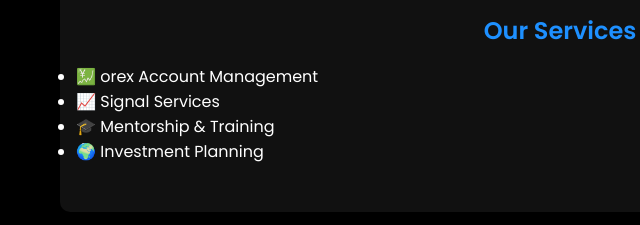
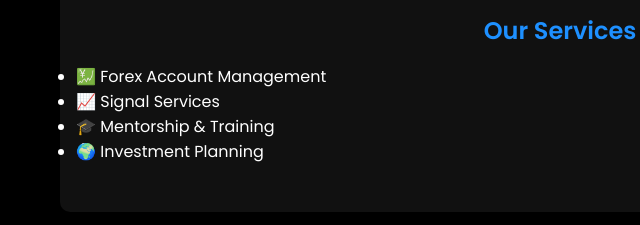
Before and after one commit to luxurywealthsmallrich-dot/Xsoletrades, a plain HTML site: page index.html in a window 1280 px wide. Shown: the part 409-634 px from the top of the page, 80-720 px from the left. Drawn offline with Linux system fonts and the light colour scheme.

Commit message:
Update index.html

```diff
--- a/index.html
+++ b/index.html
@@ -201,7 +201,7 @@
     <div class="advert">🔥 Our services are designed for serious traders. Start growing today!</div>
     <h2>Our Services</h2>
     <ul>
-      <li>💹 orex Account Management</li>
+      <li>💹 Forex Account Management</li>
       <li>📈 Signal Services</li>
       <li>🎓 Mentorship & Training</li>
       <li>🌍 Investment Planning</li>
```
